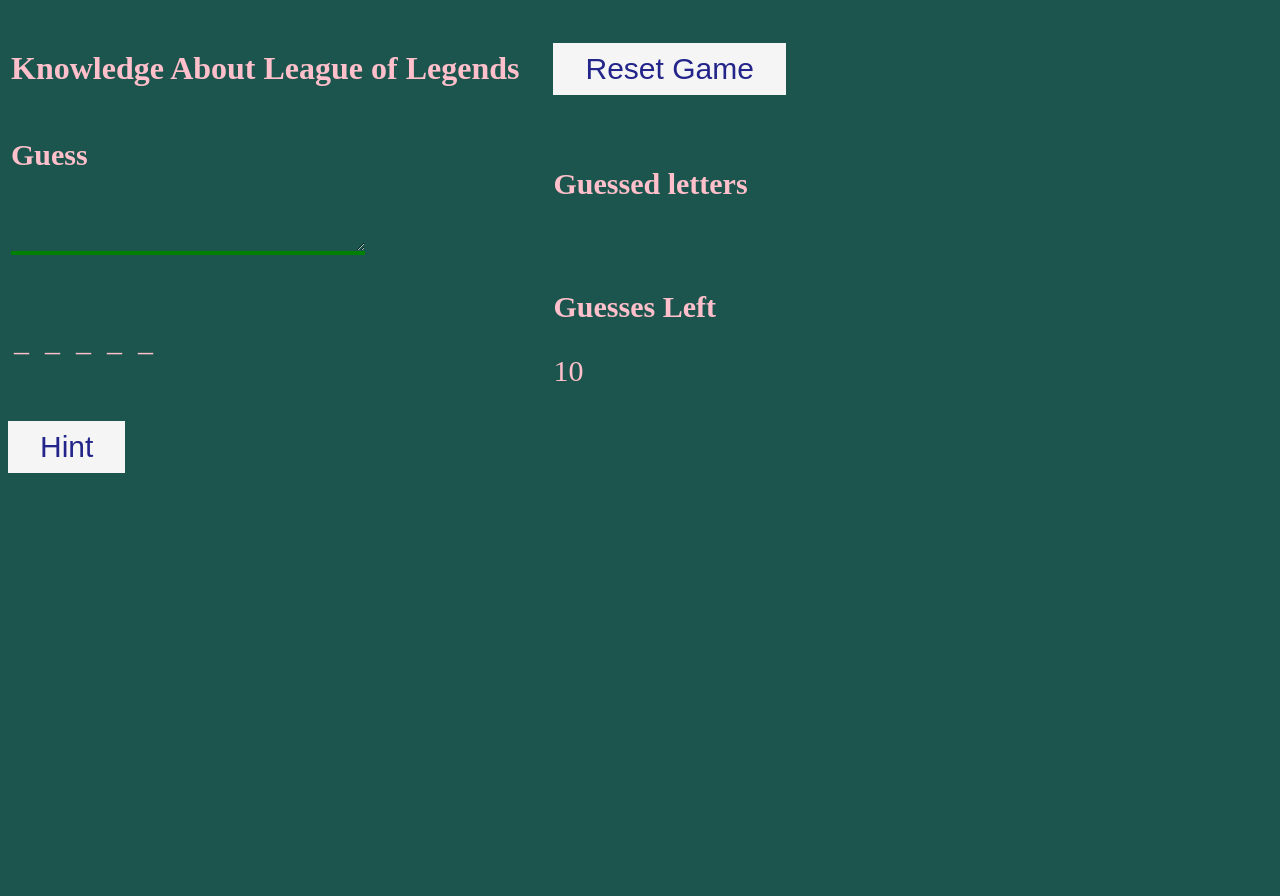
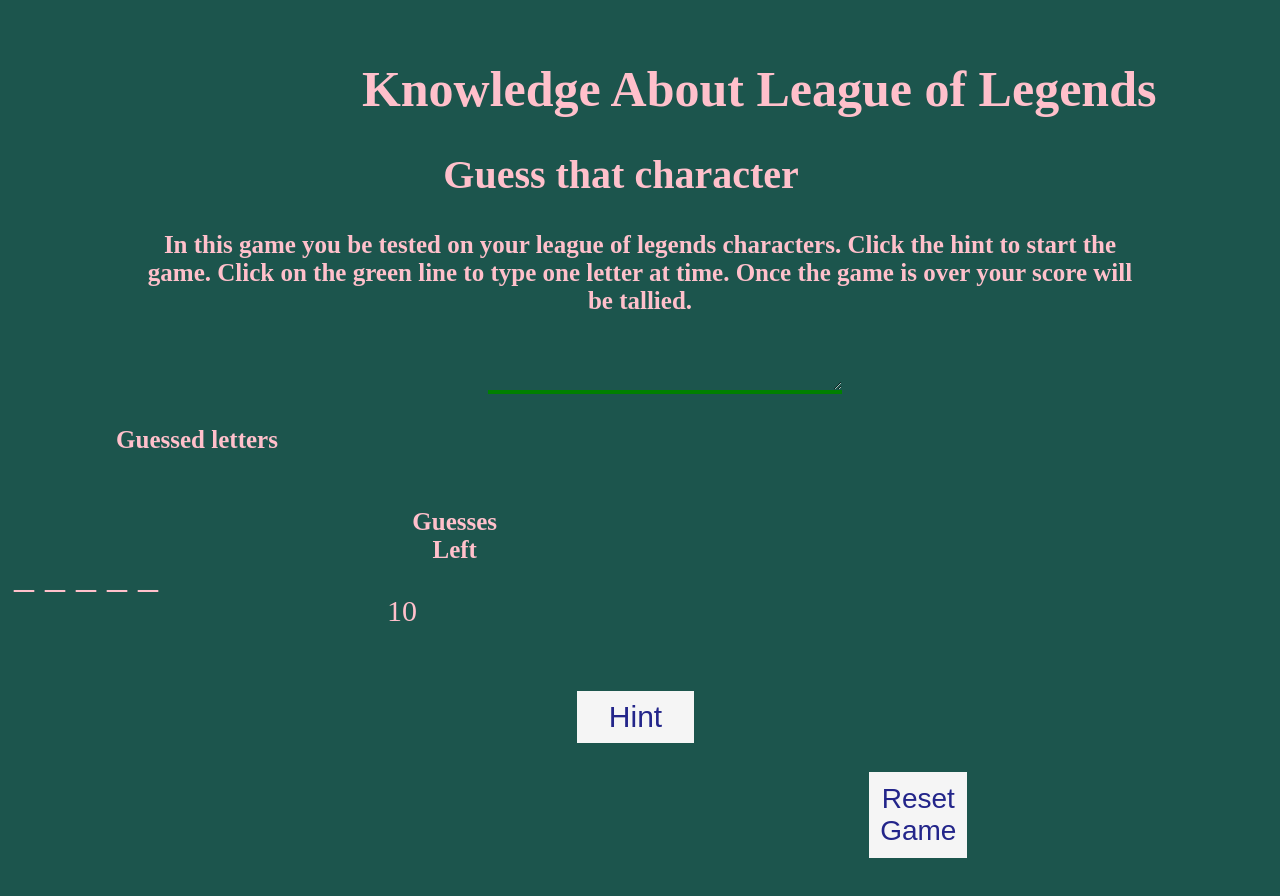
Before and after one commit to FizzyMo/Word-Guess-Game, a plain HTML site: page index.html in a window 1280 px wide. Before the commit the page ends 800 px from the top, so only its background shows below. Drawn offline with Linux system fonts and the light colour scheme.

Commit message:
added a few things

```diff
--- a/assets/css/style.css
+++ b/assets/css/style.css
@@ -11,31 +11,55 @@ div {
 }
 
 h1 {
-  padding-right: 30px;
+  padding-left: 28%;
+  font-size: 50px;
+}
+
+#top-letter {
+  padding-right: 13%;
+  font-size: 40px;
+}
+
+#hint {
+  text-align: center;
 }
 
 h2 {
+  font-size: 25px;
+  padding: 0 10% 0 10%;
+  text-align: center;
+}
+
+
+p {
   font-size: 30px;
 }
 
-div {
-  font-size: 30px;
-}
-
-p {
-  font-size: 30px;
-  ;
-}
 
 .button {
   background-color: whitesmoke;
   border: none;
   color: rgb(35, 37, 138);
   padding: 9px 32px;
+  margin-bottom: 2%;
+  margin-left: 45%;
   text-align: center;
   text-decoration: none;
   display: inline-block;
   font-size: 30px;
+}
+
+.button-reset {
+  background-color: whitesmoke;
+  border: none;
+  color: rgb(35, 37, 138);
+  text-align: center;
+  display: inline-block;
+  text-decoration: none;
+  padding: 7%;
+  font-size: 28px;
+  margin-left: 546%;
+
 }
 
 #guess {
@@ -47,13 +71,6 @@ p {
   background: transparent;
   border-bottom: 4px solid green;
   margin-bottom: 6px;
+  margin-left: 38%;
   width:350px;
 }
-.G {
-  float:left;
-  margin:10px;
-}
-.g {
-  float:left;
-  margin:10px;
-}
--- a/index.html
+++ b/index.html
@@ -12,19 +12,16 @@
     <br>
     <table>
         <tr>
-            <td>
-                <h1>Knowledge About League of Legends</h1>
-            </td>
-            <td><button class='button' onclick="start()">Reset Game</button></td>
+            <h1>Knowledge About League of Legends</h1>
+
         </tr>
 
         <tr>
+                <h2 id="top-letter">Guess that character</h2>
+                <h2>In this game you be tested on your league of legends characters. Click the hint to start the game. Click on the green line to type one letter at time. Once the game is over your score will be tallied.</h2>
+                <textarea type="text" id="guess" maxlength="1" onkeyup="guessing()"></textarea>
             <td>
-                <h2>Guess</h2>
-                <textarea type="text" id="guess" maxlength="1" onkeyup="guessing()"></textarea>
-            </td>
-            <td>
-                <h2>Guessed letters</h2>
+                <h2 id="sec-letter">Guessed letters</h2>
                 <p id="G"></p>
             </td>
 
@@ -48,18 +45,21 @@
 
 
             <td>
-                <h2>Guesses Left</h2>
+                <h2 id="thir-letter">Guesses Left</h2>
                 <p id='g'></p>
             </td>
         </tr>
     </table>
+    <p id='hint'></p>
     <td>
         <button onclick="hint()" class='button'>Hint</button>
+
     </td>
-
-
-    <p id='hint'></p>
-
+    <table>
+    <tr>
+        <td><button class='button-reset' onclick="start()">Reset Game</button></td>
+    </tr>
+    </table>
 
     <h1 id='message'></h1>
     <h1 id='word'></h1>
```
